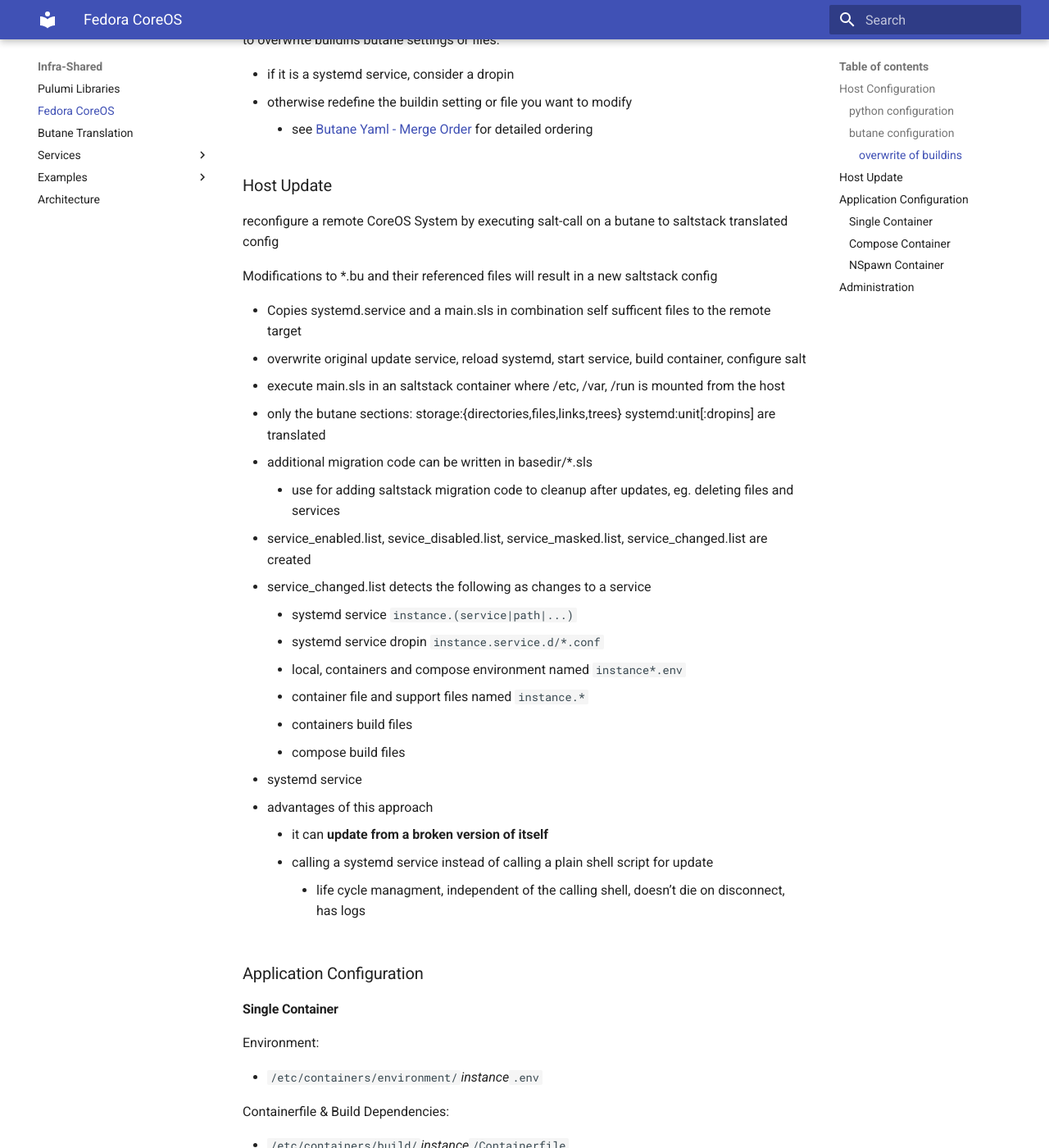
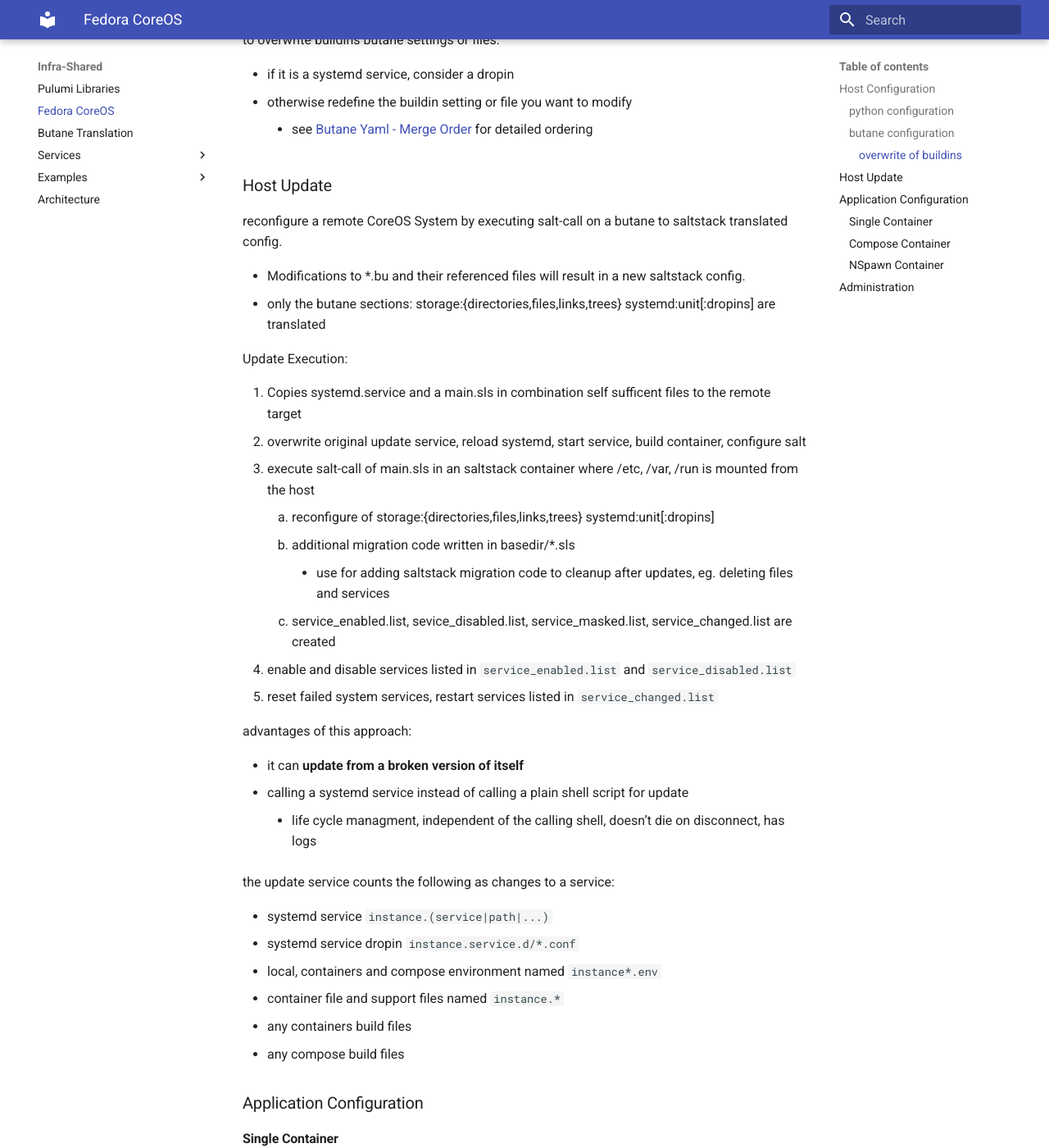
Before and after one commit to wuxxin/infra-shared, an MkDocs documentation site: the page built from docs/fcos.md, in a window 1280 px wide and 1400 px high, scrolled down 1424 px. Shown: the whole window at 82% size. Built offline with MkDocs 1.6.1 and Material for MkDocs 9.7.7, drawn with Linux system fonts in a browser that asks for light colours.

Commit message:
update docs

```diff
--- a/docs/fcos.md
+++ b/docs/fcos.md
@@ -56,30 +56,37 @@
 
 ### Host Update
 
-reconfigure a remote CoreOS System by executing salt-call on a butane to saltstack translated config
+reconfigure a remote CoreOS System by executing salt-call on a butane to saltstack translated config.
 
-Modifications to *.bu and their referenced files will result in a new saltstack config
+- Modifications to *.bu and their referenced files will result in a new saltstack config.
+- only the butane sections: storage:{directories,files,links,trees} systemd:unit[:dropins] are translated
 
-- Copies systemd.service and a main.sls in combination self sufficent files to the remote target
-- overwrite original update service, reload systemd, start service, build container, configure salt
-- execute main.sls in an saltstack container where /etc, /var, /run is mounted from the host
-- only the butane sections: storage:{directories,files,links,trees} systemd:unit[:dropins] are translated
-- additional migration code can be written in basedir/*.sls
-    - use for adding saltstack migration code to cleanup after updates, eg. deleting files and services
-- service_enabled.list, sevice_disabled.list, service_masked.list, service_changed.list are created
-- service_changed.list detects the following as changes to a service
-    - systemd service `instance.(service|path|...)`
-    - systemd service dropin `instance.service.d/*.conf`
-    - local, containers and compose environment named `instance*.env`
-    - container file and support files named `instance.*`
-    - containers build files
-    - compose build files
-- systemd service
+Update Execution:
 
-- advantages of this approach
-    - it can **update from a broken version of itself**
-    - calling a systemd service instead of calling a plain shell script for update
-        - life cycle managment, independent of the calling shell, doesn't die on disconnect, has logs
+1. Copies systemd.service and a main.sls in combination self sufficent files to the remote target
+1. overwrite original update service, reload systemd, start service, build container, configure salt
+1. execute salt-call of main.sls in an saltstack container where /etc, /var, /run is mounted from the host
+    1. reconfigure of storage:{directories,files,links,trees} systemd:unit[:dropins]
+    1. additional migration code written in basedir/*.sls
+        - use for adding saltstack migration code to cleanup after updates, eg. deleting files and services
+    1. service_enabled.list, sevice_disabled.list, service_masked.list, service_changed.list are created
+1. enable and disable services listed in `service_enabled.list` and `service_disabled.list`
+1. reset failed system services, restart services listed in `service_changed.list`
+
+advantages of this approach:
+
+- it can **update from a broken version of itself**
+- calling a systemd service instead of calling a plain shell script for update
+    - life cycle managment, independent of the calling shell, doesn't die on disconnect, has logs
+
+the update service counts the following as changes to a service:
+
+- systemd service `instance.(service|path|...)`
+- systemd service dropin `instance.service.d/*.conf`
+- local, containers and compose environment named `instance*.env`
+- container file and support files named `instance.*`
+- any containers build files
+- any compose build files
 
 ### Application Configuration
 
```
